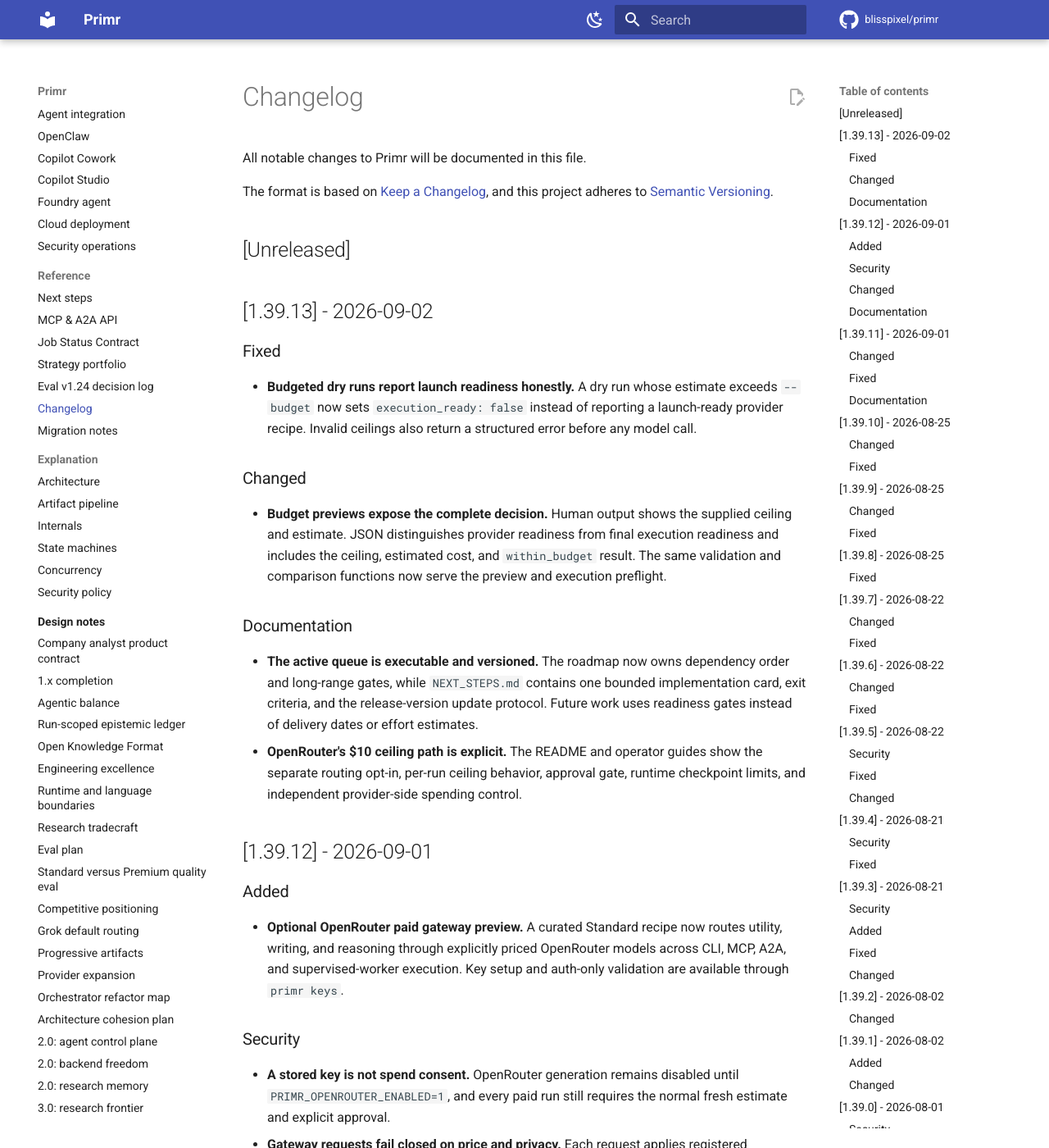
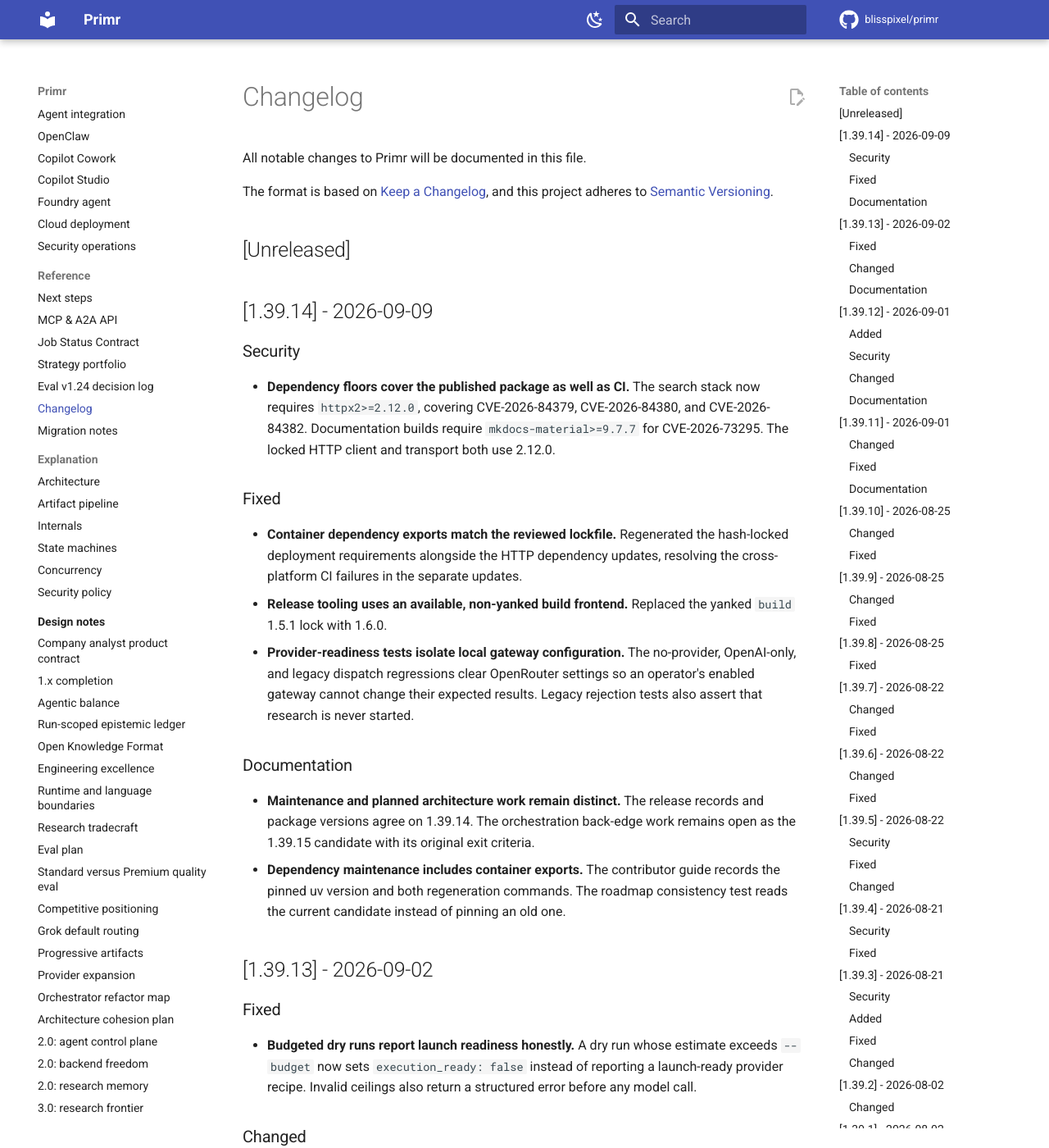
Before and after one commit to blisspixel/primr, an MkDocs documentation site: the page built from docs/CHANGELOG.md, in a window 1280 px wide and 1400 px high. Shown: the whole window at 82% size. Built offline with MkDocs 1.6.1 and Material for MkDocs 9.7.7, drawn with Linux system fonts in a browser that asks for light colours; comment, search, counter and statistics services are not loaded.

Commit message:
fix: consolidate dependencies and release v1.39.14
The separate dependency updates left container exports behind the lockfile and the security audit blocked on the documentation theme. This release combines the reviewed HTTP client, transport, and theme updates, requires patched versions for package consumers, regenerates both container exports, and replaces the yanked build frontend.

Synchronizes all release surfaces for v1.39.14, documents dependency regeneration, and retains the unfinished architecture card as the v1.39.15 candidate. Provider-readiness and legacy dispatch tests now isolate local OpenRouter configuration; the legacy rejection tests also assert that research never starts.

Supersedes #192, #193, and #194. The HTTP client update includes transport 2.12.0, newer than #194 proposed.

Validation: the full GitHub CI matrix passes on Python 3.12, 3.13, 3.14, and the 3.15 preview, plus Windows and macOS. Global coverage is 87%, above the unchanged 81% floor. Ruff, formatting, mypy, strict docs, Bandit, pip-audit, Trivy, CodeQL, package integrity, both container builds, and A2A checks pass. Local tests passed across completed groups, including 6,558 remaining tests with 14 skips and 21 focused provider/dispatch tests launched with OpenRouter enabled. The wheel and sdist build and pass Twine metadata checks.

```diff
--- a/docs/CHANGELOG.md
+++ b/docs/CHANGELOG.md
@@ -6,6 +6,36 @@ The format is based on [Keep a Changelog](https://keepachangelog.com/en/1.0.0/),
 and this project adheres to [Semantic Versioning](https://semver.org/spec/v2.0.0.html).
 
 ## [Unreleased]
+
+## [1.39.14] - 2026-09-09
+
+### Security
+
+- **Dependency floors cover the published package as well as CI.** The search
+  stack now requires `httpx2>=2.12.0`, covering CVE-2026-84379, CVE-2026-84380,
+  and CVE-2026-84382. Documentation builds require `mkdocs-material>=9.7.7`
+  for CVE-2026-73295. The locked HTTP client and transport both use 2.12.0.
+
+### Fixed
+
+- **Container dependency exports match the reviewed lockfile.** Regenerated
+  the hash-locked deployment requirements alongside the HTTP dependency
+  updates, resolving the cross-platform CI failures in the separate updates.
+- **Release tooling uses an available, non-yanked build frontend.** Replaced
+  the yanked `build` 1.5.1 lock with 1.6.0.
+- **Provider-readiness tests isolate local gateway configuration.** The
+  no-provider, OpenAI-only, and legacy dispatch regressions clear OpenRouter
+  settings so an operator's enabled gateway cannot change their expected
+  results. Legacy rejection tests also assert that research is never started.
+
+### Documentation
+
+- **Maintenance and planned architecture work remain distinct.** The release
+  records and package versions agree on 1.39.14. The orchestration back-edge
+  work remains open as the 1.39.15 candidate with its original exit criteria.
+- **Dependency maintenance includes container exports.** The contributor guide
+  records the pinned uv version and both regeneration commands. The roadmap
+  consistency test reads the current candidate instead of pinning an old one.
 
 ## [1.39.13] - 2026-09-02
 
--- a/src/primr/__init__.py
+++ b/src/primr/__init__.py
@@ -9,7 +9,7 @@ This package provides tools for automated company research including:
 - REST API for research requests (optional, requires fastapi)
 """
 
-__version__ = "1.39.13"
+__version__ = "1.39.14"
 __author__ = "Nick Seal"
 
 # Subpackages are available via direct import:
```
Also changed, not shown: README.md (+1 -0 lines), ROADMAP.md (+4 -3 lines), docs/CONTRIBUTING.md (+23 -2 lines), docs/NEXT_STEPS.md (+10 -6 lines), docs/README.md (+4 -4 lines), pyproject.toml (+6 -2 lines), 11 other files.
